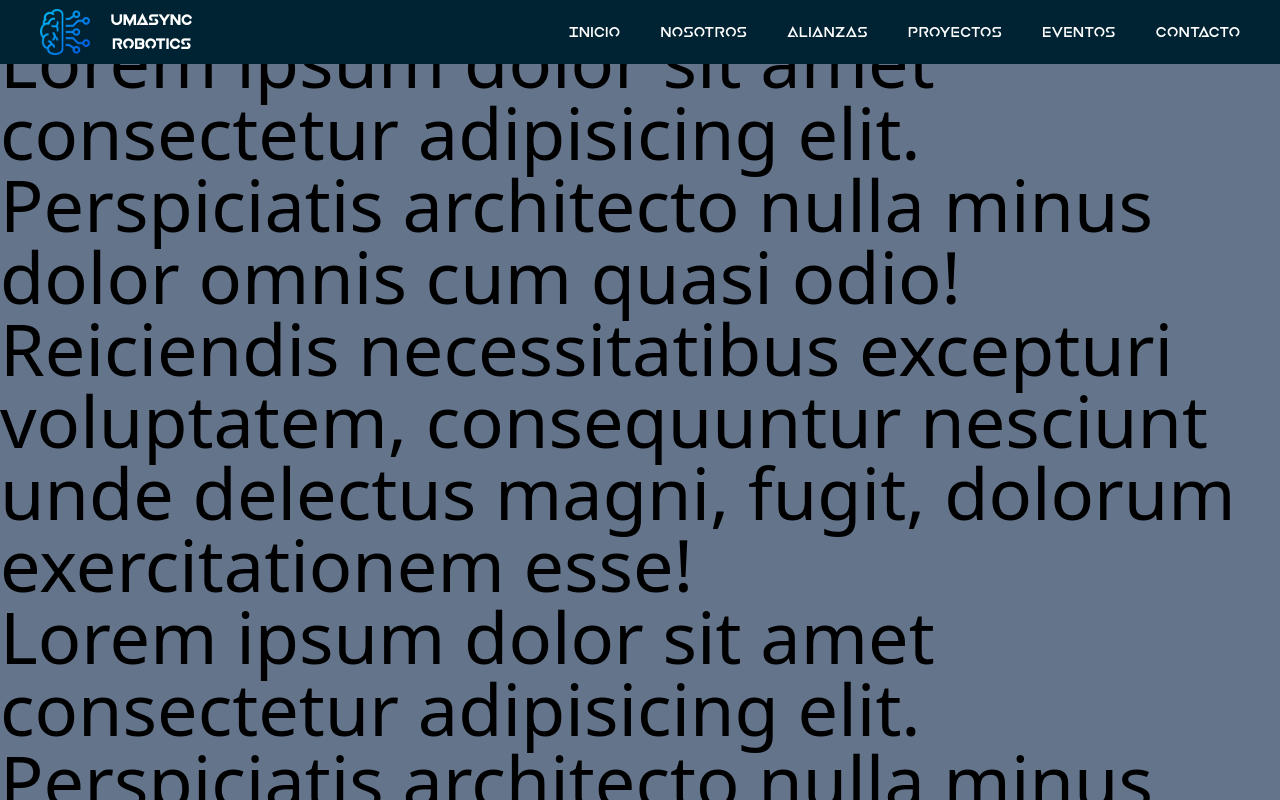
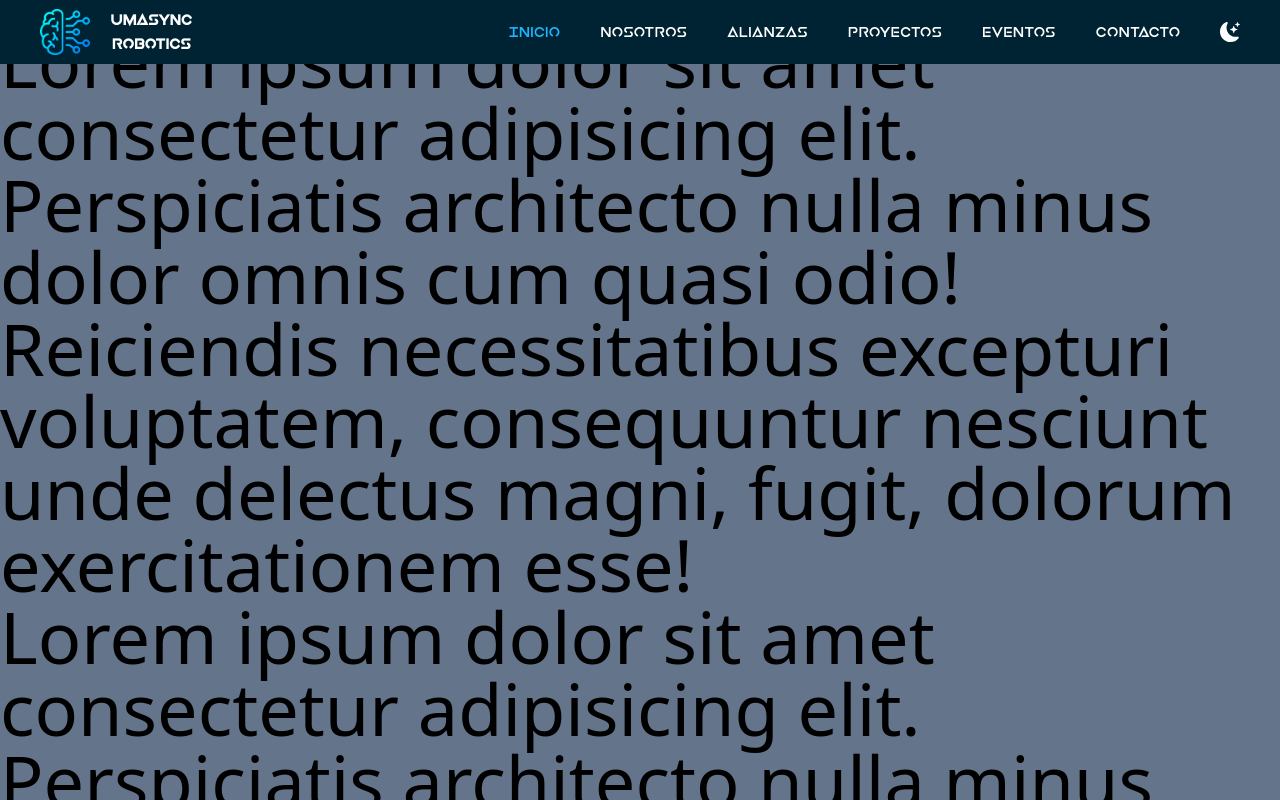
Before and after one commit to Fabrizzio20k/umasync_webpage, a Next.js app: page / in a window 1280 px wide. Shown: the top 800 px of the page. Built offline with nearby package versions, Linux system fonts and the light colour scheme.

Commit message:
Finished Navbar, needs to be implemented dark mode

```diff
--- a/package.json
+++ b/package.json
@@ -13,7 +13,8 @@
     "hamburger-react": "^2.5.0",
     "next": "14.1.4",
     "react": "^18",
-    "react-dom": "^18"
+    "react-dom": "^18",
+    "react-icons": "^5.0.1"
   },
   "devDependencies": {
     "@types/node": "^20",
--- a/src/app/globals.css
+++ b/src/app/globals.css
@@ -9,3 +9,23 @@
     font-style: normal;
     font-display: swap;
 }
+
+@layer components {
+    .test {
+        border: 2px solid red;
+    }
+}
+
+@keyframes gradient {
+    0% {
+        background-position: 100% 0;
+    }
+
+    50% {
+        background-position: 0 100%;
+    }
+
+    100% {
+        background-position: 100% 0;
+    }
+}
--- a/src/components/Navbar/Navbar.module.css
+++ b/src/components/Navbar/Navbar.module.css
@@ -18,5 +18,8 @@
 .item:hover::after {
     left: 0;
     right: 0;
-    color: white;
 }
+
+.linkActive {
+    color: #1AB6FF;
+}
--- a/src/components/Navbar/Navbar.tsx
+++ b/src/components/Navbar/Navbar.tsx
@@ -1,14 +1,30 @@
 "use client"
 import Image from "next/image";
+import { usePathname } from 'next/navigation'
 import { useState, useEffect } from "react";
 import styles from "./Navbar.module.css";
 import Link from "next/link";
 import { Spin as Hamburger } from 'hamburger-react';
+import { RiHome6Line, RiCalendarEventLine, RiContactsLine } from "react-icons/ri";
+import { GoOrganization } from "react-icons/go";
+import { TbHeartHandshake } from "react-icons/tb";
+import { LuListTodo } from "react-icons/lu";
+import { IconType } from "react-icons";
+import { BsFillMoonStarsFill, BsSunFill } from "react-icons/bs";
+import React from "react";
+import { AnimatePresence, motion } from 'framer-motion';
 
 export default function Navbar() {
 
     const [isOpen, setIsOpen] = useState(false);
     const [size, setSize] = useState(32);
+    const [isDarkMode, setIsDarkMode] = useState(true);
+
+    const iconsSet: IconType[] = [RiHome6Line, GoOrganization, TbHeartHandshake, LuListTodo, RiCalendarEventLine, RiContactsLine];
+    const menuOptions: string[] = ["Inicio", "Nosotros", "Alianzas", "Proyectos", "Eventos", "Contacto"];
+    const menuLinks: string[] = ["/", "/nosotros", "/alianzas", "/proyectos", "/eventos", "/contacto"];
+
+    const path = usePathname();
 
     useEffect(() => {
         const checkWindowSize = () => {
@@ -48,7 +64,7 @@ export default function Navbar() {
             <nav className="flex flex-row max-w-1920 items-center justify-between mx-5 sm:mx-10 xl:mx-auto">
                 <Link href="/" className="my-2">
                     <ul className="flex items-center justify-between cursor-pointer">
-                        <Image src="/icons/logo.webp" alt="Logo" width={50} height={50} />
+                        <Image src="/icons/logo.webp" alt="Logo" width={50} height={50} className="filter brightness-125 saturate-150" />
                         <div className="flex flex-col items-center justify-center ms-5">
                             <h3 className="font-earthFont text-white text-1xl font-bold ">Umasync</h3>
                             <h3 className="font-earthFont text-white text-1xl font-bold ">Robotics</h3>
@@ -56,17 +72,59 @@ export default function Navbar() {
                     </ul>
                 </Link>
                 <ul className="flex-row font-earthFont space-x-10 my-2 hidden lg:flex">
-                    <Link href="/" className={`${styles.item} text-white hover:text-blue-400 transition-all duration-500`}>Inicio</Link>
-                    <Link href="/" className={`${styles.item} text-white hover:text-blue-400 transition-all duration-500`}>Nosotros</Link>
-                    <Link href="/" className={`${styles.item} text-white hover:text-blue-400 transition-all duration-500`}>Alianzas</Link>
-                    <Link href="/" className={`${styles.item} text-white hover:text-blue-400 transition-all duration-500`}>Proyectos</Link>
-                    <Link href="/" className={`${styles.item} text-white hover:text-blue-400 transition-all duration-500`}>Eventos</Link>
-                    <Link href="/" className={`${styles.item} text-white hover:text-blue-400 transition-all duration-500`}>Contacto</Link>
+                    {menuOptions.map((option, i) => (
+                        <li key={i} className="text-white hover:text-blue-400 transition-all duration-500">
+                            <Link href={menuLinks[i]} className={`${styles.item} ${path === menuLinks[i] ? styles.linkActive : ""}`}>{option}</Link>
+                        </li>
+                    ))}
+                    <button onClick={() => {
+                        alert("Cambiando de modo")
+                        setIsDarkMode(!isDarkMode)
+                    }}>
+                        {isDarkMode && (<BsFillMoonStarsFill className="text-white text-xl hover:text-blue-400 transition-all duration-500" />)}
+                        {!isDarkMode && (<BsSunFill className="text-white text-xl hover:text-blue-400 transition-all duration-500" />)}
+                    </button>
+
                 </ul>
                 <div className="lg:hidden">
                     <Hamburger rounded={true} toggled={isOpen} toggle={setIsOpen} size={size} color="white" />
                 </div>
             </nav>
-        </header>
+            <AnimatePresence>
+                {isOpen && (
+                    <>
+                        <div onClick={() => setIsOpen(false)} className="fixed top-15 left-0 w-full h-full bg-black filter opacity-60"></div>
+                        <motion.div
+                            className="fixed top-15 left-0 w-fit h-full bg-mainBlue-800 overflow-auto font-earthFont z-10"
+                            initial={{ x: '-100vw' }}
+                            animate={{ x: 0 }}
+                            exit={{ x: '-100vw' }}
+                            transition={{ type: 'tween', duration: 0.4, ease: 'easeInOut' }}
+
+                        >
+                            <ul className="flex flex-col space-y-4 py-4 px-4 mx-auto">
+                                {menuOptions.map((option, i) => (
+                                    <li key={i} className="flex flex-row w-full justify-between items-center text-white hover:text-blue-400 transition-all duration-500">
+                                        <Link href={menuLinks[i]} className={`${styles.item} ${path === menuLinks[i] ? styles.linkActive : ""}`}>{option}</Link>
+                                        {React.createElement(iconsSet[i], { className: `${path === menuLinks[i] ? styles.linkActive : ""} text-xl ms-10` })}
+                                    </li>
+                                ))}
+                                <li className="flex flex-row w-full justify-between items-center border-t-2 border-slate-200 text-white hover:text-blue-400 transition-all duration-500">
+                                    <h1>Modo: </h1>
+                                    <button onClick={() => {
+                                        alert("Cambiando de modo")
+                                        setIsDarkMode(!isDarkMode)
+                                    }} className="py-4">
+                                        {isDarkMode && (<BsFillMoonStarsFill className="text-xl" />)}
+                                        {!isDarkMode && (<BsSunFill className="text-xl" />)}
+                                    </button>
+                                </li>
+                            </ul>
+                        </motion.div>
+                    </>
+                )
+                }
+            </AnimatePresence>
+        </header >
     );
 }
```
Also changed, not shown: 1 other file (tests, documents, lock files or other folders).
